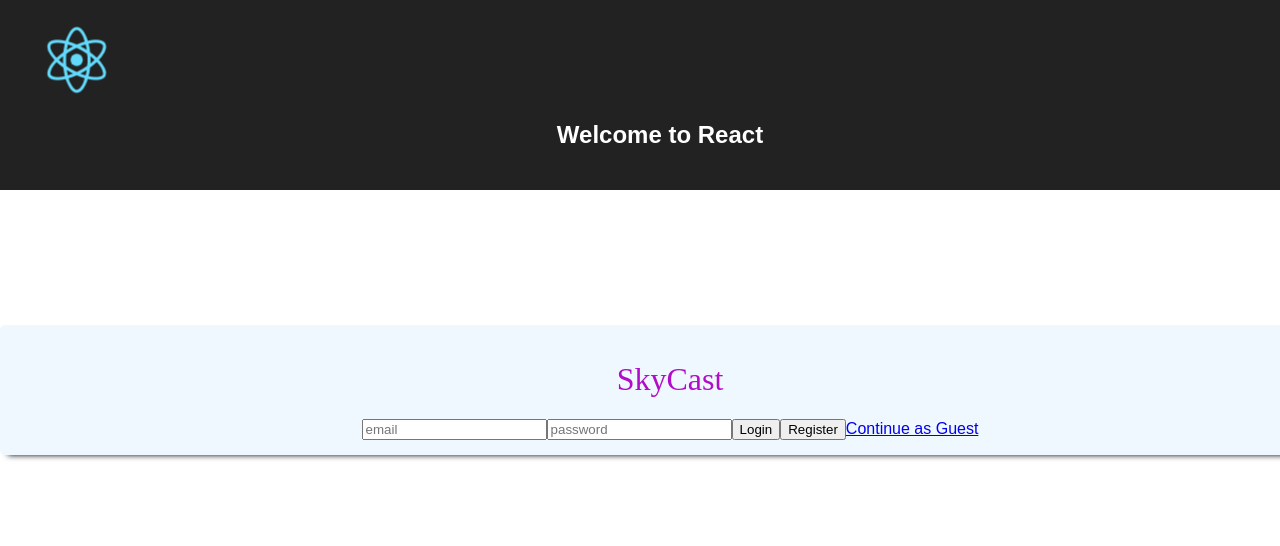
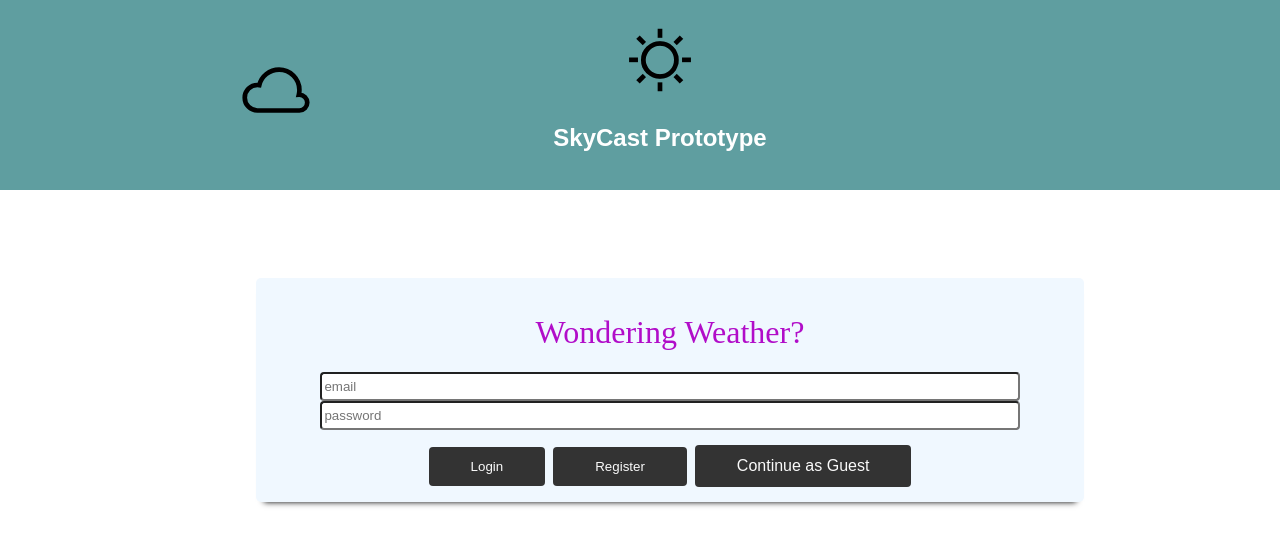
Before and after one commit to rrichardsonv/skycast-proto2, a React (Create React App) app: page / in a window 1280 px wide. Shown: the top 546 px of the page. Built offline with nearby package versions, Linux system fonts and the light colour scheme; no server answers.

Commit message:
added style fixes and silly moving cloud in header

```diff
--- a/src/App.css
+++ b/src/App.css
@@ -10,10 +10,58 @@
   animation: App-logo-spin infinite 20s linear;
   height: 80px;
 }
+.cloud-path{
+  width: 100vw;
+  position: absolute;
+  top: 40px;
+}
+.moving-cloud{
+  height: 80px;
+  padding-top: 10px;
+  animation: Cloud-drift-translate infinite 40s linear;
+}
+.landing-container, .search-container{
+  width: 60%;
+  margin: 0 auto;
+}
+input {
+  width: 90%;
+  border-radius: 4px;
+  padding-top: 5px;
+  padding-bottom: 5px;
+}
 
+.log-form {
+  width: 100%;
+  min-width: 300px;
+}
+
+.log-btn {
+  margin-top: 15px;
+  padding: 10px 40px;
+  background-color: #333;
+  color: #fafafa;
+  border-color: transparent;
+  display: inline-block;
+  text-decoration: none;
+  border-radius: 4px;
+  border-width: 2px;
+  border-style: outset;
+  margin-right: 4px;
+  margin-left: 4px;
+}
+
+.log-btn:hover, .log-btn:focus {
+  background-color: #666;
+}
+
+.log-btn:active {
+  background-color: #fafafa;
+  color: #333;
+  border-color: #333;
+}
 .App-header {
-  background-color: #222;
-  display: grid;
+  background-color: cadetblue;
   height: 150px;
   padding: 20px;
   color: white;
@@ -22,7 +70,10 @@
 .App-intro {
   font-size: large;
 }
-
+@keyframes Cloud-drift-translate {
+  0% { transform: translateX(-40vw); }
+  100% { transform: translateX(40vw); }
+}
 @keyframes App-logo-spin {
   from { transform: rotate(0deg); }
   to { transform: rotate(360deg); }
--- a/src/App.js
+++ b/src/App.js
@@ -1,4 +1,4 @@
-import React, { Component } from 'react';
+import React, { Component } from 'react'
 import { Provider } from 'react-redux'
 import { Route } from 'react-router'
 import rootReducer from './rootReducer'
@@ -7,7 +7,8 @@
 import Forecasts from './Forecasts/index'
 import { createStore, applyMiddleware } from 'redux'
 import thunk from 'redux-thunk'
-import logo from './logo.svg';
+import logo from '../public/sunny.svg'
+import cloud from '../public/cloudy.svg'
 import './App.css';
 
 const store = createStore(rootReducer,
@@ -20,7 +21,10 @@
         <div className="App">
           <div className="App-header">
             <img src={logo} className="App-logo" alt="logo" />
-            <h2>Welcome to React</h2>
+            <h2>SkyCast Prototype</h2>
+            <div className="cloud-path">
+              <img src={cloud} className="moving-cloud"  alt="☁"/>
+            </div>
           </div>
           <div className="app-content">
             <Route exact path='/' component={Landing} />
--- a/src/Searches/SearchForm.js
+++ b/src/Searches/SearchForm.js
@@ -35,7 +35,11 @@
           name='postal_code'
           placeholder='zipcode'
         />
-        <input type='submit' value='Forecast' />
+        <input
+          className='log-btn'
+          type='submit'
+          value='Forecast'
+        />
       </form>
     )
     } else {
--- a/src/Searches/index.js
+++ b/src/Searches/index.js
@@ -4,7 +4,7 @@
 class Search extends Component {
   render () {
     return (
-      <div className='container'>
+      <div className='search-container'>
         <div className='centered-card'>
           <SearchForm />
         </div>
--- a/src/Users/index.js
+++ b/src/Users/index.js
@@ -44,7 +44,7 @@
       loginStatus = (
         <div className='landing-container'>
           <div className='centered-card'>
-            <h1 className='main-heading'>SkyCast</h1>
+            <h1 className='main-heading'>Wondering Weather?</h1>
             <LandingForm
               handleLogin={this._dispatchLogin}
               handleRegister={this._dispatchRegistration}
```
